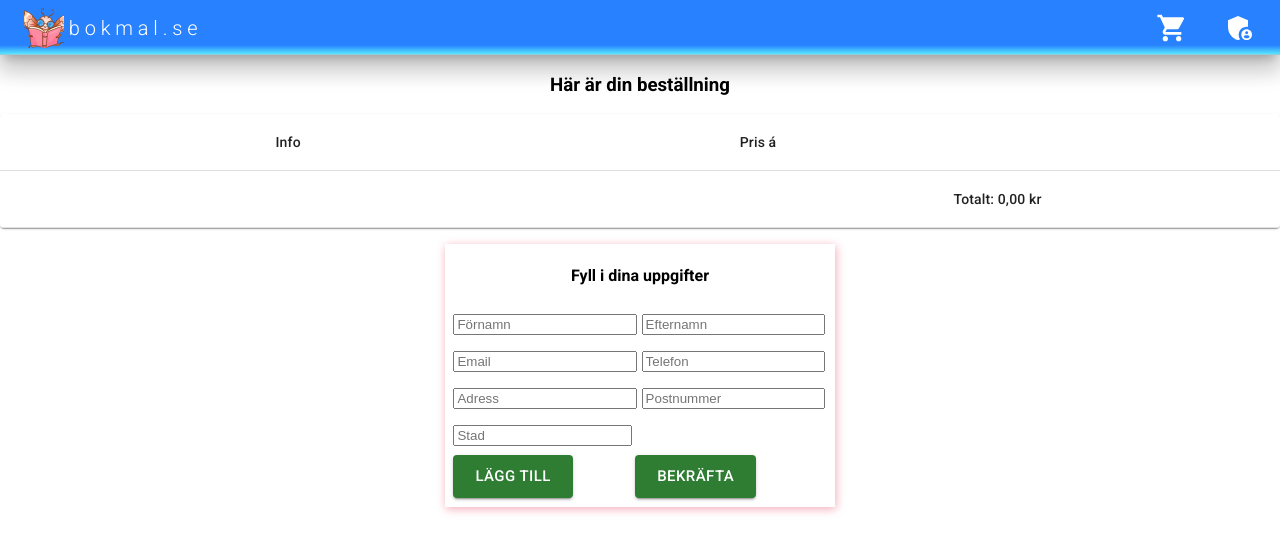
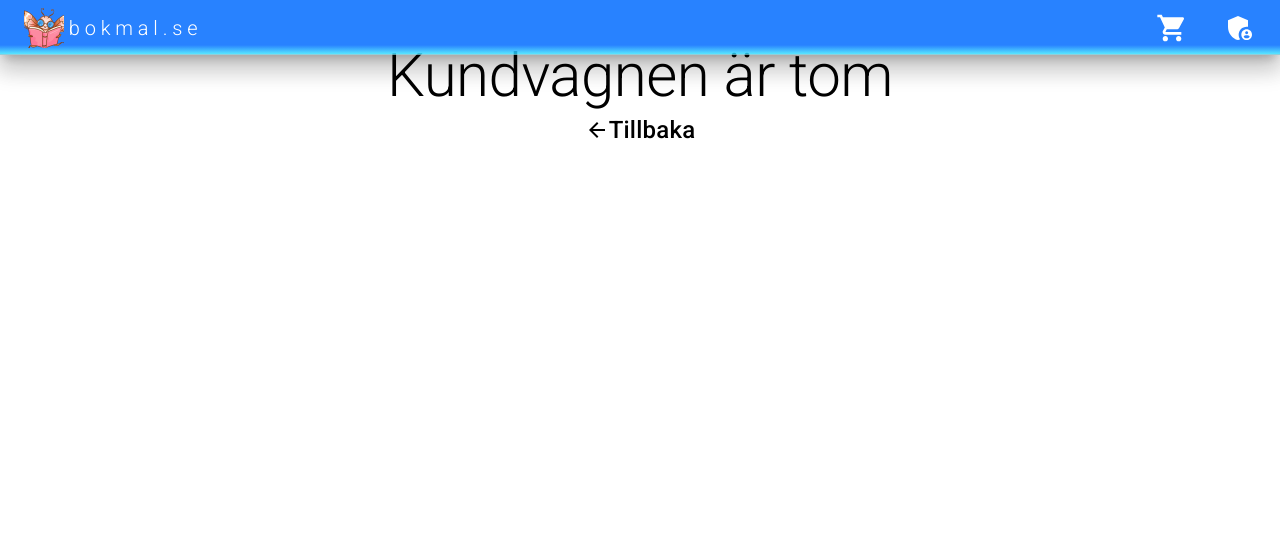
Before and after one commit to Banjo1337/Webshop, a React (Vite) app: page /checkout in a window 1280 px wide. Shown: the top 552 px of the page. Built offline with nearby package versions, Linux system fonts and the light colour scheme.

Commit message:
emptyshoppingcart check added

```diff
--- /dev/null
+++ b/src/components/EmptyShoppingCart.tsx
@@ -0,0 +1,19 @@
+import { Box, Typography } from "@mui/material";
+import BackButton from "./buttons/BackButton";
+
+export default function EmptyShoppingCart() {
+  return (
+    <Box
+      sx={{
+        display: "flex",
+        flexDirection: "column",
+        justifyContent: "center",
+        alignItems: "center",
+        marginTop: "5vh",
+      }}
+    >
+      <Typography variant='h2'>Kundvagnen är tom</Typography>
+      <BackButton />
+    </Box>
+  );
+}
--- a/src/pages/Checkout.tsx
+++ b/src/pages/Checkout.tsx
@@ -8,6 +8,7 @@ import TableHead from "@mui/material/TableHead";
 import TableRow from "@mui/material/TableRow";
 import { Box } from "@mui/material";
 import Paper from "@mui/material/Paper";
+import EmptyShoppingCart from "../components/EmptyShoppingCart";
 
 function Checkout() {
   const { cart } = useCart();
@@ -21,6 +22,10 @@ function Checkout() {
     style: "currency",
     currency: "SEK",
   });
+
+  if (cart.length === 0) {
+    return <EmptyShoppingCart />;
+  }
 
   return (
     <main
--- a/src/pages/ShoppingCart.tsx
+++ b/src/pages/ShoppingCart.tsx
@@ -7,6 +7,7 @@ import TableContainer from "@mui/material/TableContainer";
 import TableHead from "@mui/material/TableHead";
 import TableRow from "@mui/material/TableRow";
 import { Link } from "react-router-dom";
+import EmptyShoppingCart from "../components/EmptyShoppingCart";
 import ShoppingCartRow from "../components/ShoppingCartRow";
 import { useCart } from "../contexts/CartContext";
 
@@ -16,6 +17,10 @@ export default function ShoppingCart() {
     (totalPrice, product) => (totalPrice = totalPrice + product.price * product.number),
     0,
   );
+
+  if (cart.length === 0) {
+    return <EmptyShoppingCart />;
+  }
 
   return (
     <main style={{ display: "flex", flexDirection: "column" }}>
```
